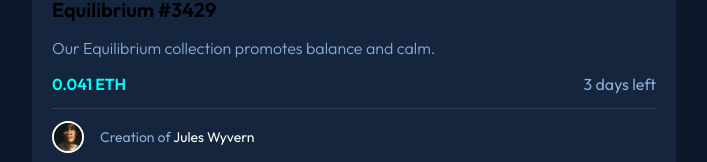
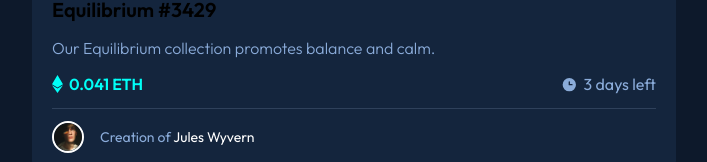
Before and after one commit to revuwem/nft-preview-card-component, a React (Vite) app: page / in a window 1280 px wide. Shown: the part 668-830 px from the top of the page, without its empty margins (286-993 px from the left). Built offline with nearby package versions, Linux system fonts and the light colour scheme.

Commit message:
feat(Card): add icons for product properties

```diff
--- a/src/components/Card.tsx
+++ b/src/components/Card.tsx
@@ -13,8 +13,16 @@ const Card: React.FC<ICardProps> = () => {
         Our Equilibrium collection promotes balance and calm.
       </p>
       <div className="flex justify-between">
-        <p className="text-base font-semibold uppercase text-cyan">0.041 ETH</p>
-        <p className="text-base text-blue-400">3 days left</p>
+        <div className="grid grid-flow-col place-items-center gap-1.5">
+          <img src="images/icon-ethereum.svg" alt="" />
+          <p className="text-base font-semibold uppercase text-cyan">
+            0.041 ETH
+          </p>
+        </div>
+        <div className="grid grid-flow-col place-items-center gap-1.5">
+          <img src="images/icon-clock.svg" alt="" />
+          <p className="text-base text-blue-400">3 days left</p>
+        </div>
       </div>
       <hr className="border-blue-300 my-3" />
       <div className="flex items-center gap-4">
```
